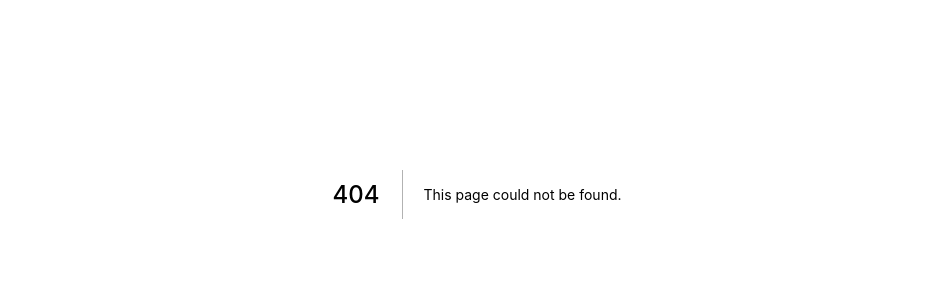
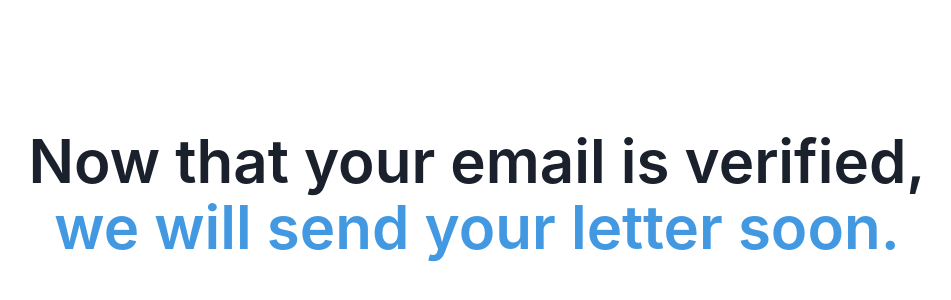
Before and after one commit to Monge1h/sendthistomyfuture.me, a Next.js app in the folder frontend/sendthistomyfuture-me/: page /verification/1 in a window 1280 px wide. Before the commit this address had no page. Shown: the part 206-506 px from the top of the page, without its empty margins (163-1114 px from the left). Built offline with nearby package versions, Linux system fonts and the light colour scheme; no server answers.

Commit message:
Feature/verification page (#10)
* 🍱 Add verification page

* ➕ Add axios dependency

* ✨ Add axiosClient

* ✨ Send code to verificate the mail

```diff
--- /dev/null
+++ b/frontend/sendthistomyfuture-me/helper/axiosClient.tsx
@@ -0,0 +1,6 @@
+import axios from "axios";
+
+const axiosClient = axios.create({
+  baseURL: "http://api.sendthistomyfuture.me/api",
+});
+export { axiosClient };
--- a/frontend/sendthistomyfuture-me/package.json
+++ b/frontend/sendthistomyfuture-me/package.json
@@ -12,6 +12,7 @@
     "@chakra-ui/react": "^1.8.6",
     "@emotion/react": "^11.8.2",
     "@emotion/styled": "^11.8.1",
+    "axios": "^0.26.1",
     "framer-motion": "^6.2.8",
     "next": "12.1.0",
     "react": "17.0.2",
--- /dev/null
+++ b/frontend/sendthistomyfuture-me/pages/verification/[id].tsx
@@ -0,0 +1,50 @@
+import { useRouter } from 'next/router';
+import type { NextPage } from 'next'
+import Head from 'next/head'
+import {
+  Box,
+  Heading,
+  Text,
+  Stack,
+  Flex,
+} from '@chakra-ui/react';
+1
+
+import { axiosClient } from '../../helper/axiosClient';
+
+const verificationPage: NextPage = () => {
+  const router = useRouter()
+  const { id } = router.query
+  axiosClient.put(`/mails/${id}`)
+  return (
+
+    <>
+      <Head>
+        <link
+          href="https://fonts.googleapis.com/css2?family=Caveat:wght@700&display=swap"
+          rel="stylesheet"
+        />
+      </Head>
+
+      <Flex  height={'100vh'} alignItems={'center'} justifyContent={'center'}>
+        <Stack
+          as={Box}
+          textAlign={'center'}
+          spacing={{ base: 8, md: 14 }}
+          py={{ base: 20, md: 36 }}>
+          <Heading
+            fontWeight={600}
+            fontSize={{ base: '2xl', sm: '4xl', md: '6xl' }}
+            lineHeight={'110%'}>
+            Now that your email is verified, <br />
+            <Text as={'span'} color={'blue.400'}>
+			we will send your letter soon.
+            </Text>
+          </Heading>
+        </Stack>
+      </Flex>
+    </>
+  );
+}
+
+export default verificationPage
```
Also changed, not shown: 1 other file (tests, documents, lock files or other folders).
